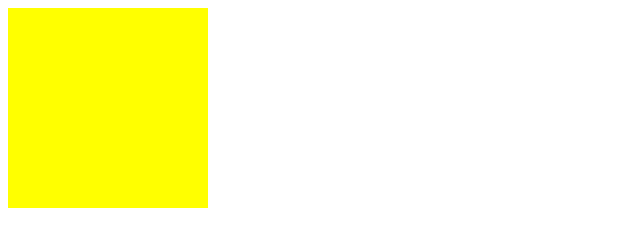
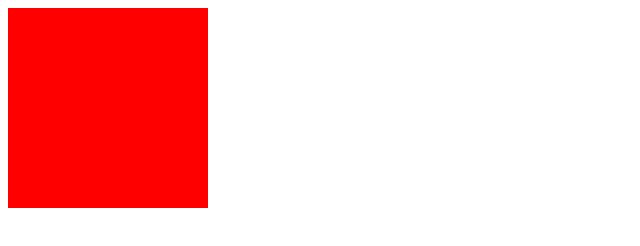
Before and after one commit to su123cheng/su123cheng.github.com, a plain HTML site: page index.html in a window 1280 px wide. Shown: the whole page, without its empty margins (0-640 px from the left). Drawn offline with Linux system fonts and the light colour scheme.

Commit message:
first commit

```diff
--- a/index.html
+++ b/index.html
@@ -4,7 +4,7 @@
 <meta charset="utf-8">
 <title>sc</title>
 <style>
-div{width:200px; height:200px; background:yellow;}
+div{width:200px; height:200px; background:red;}
 </style>
 </head>
 
```
